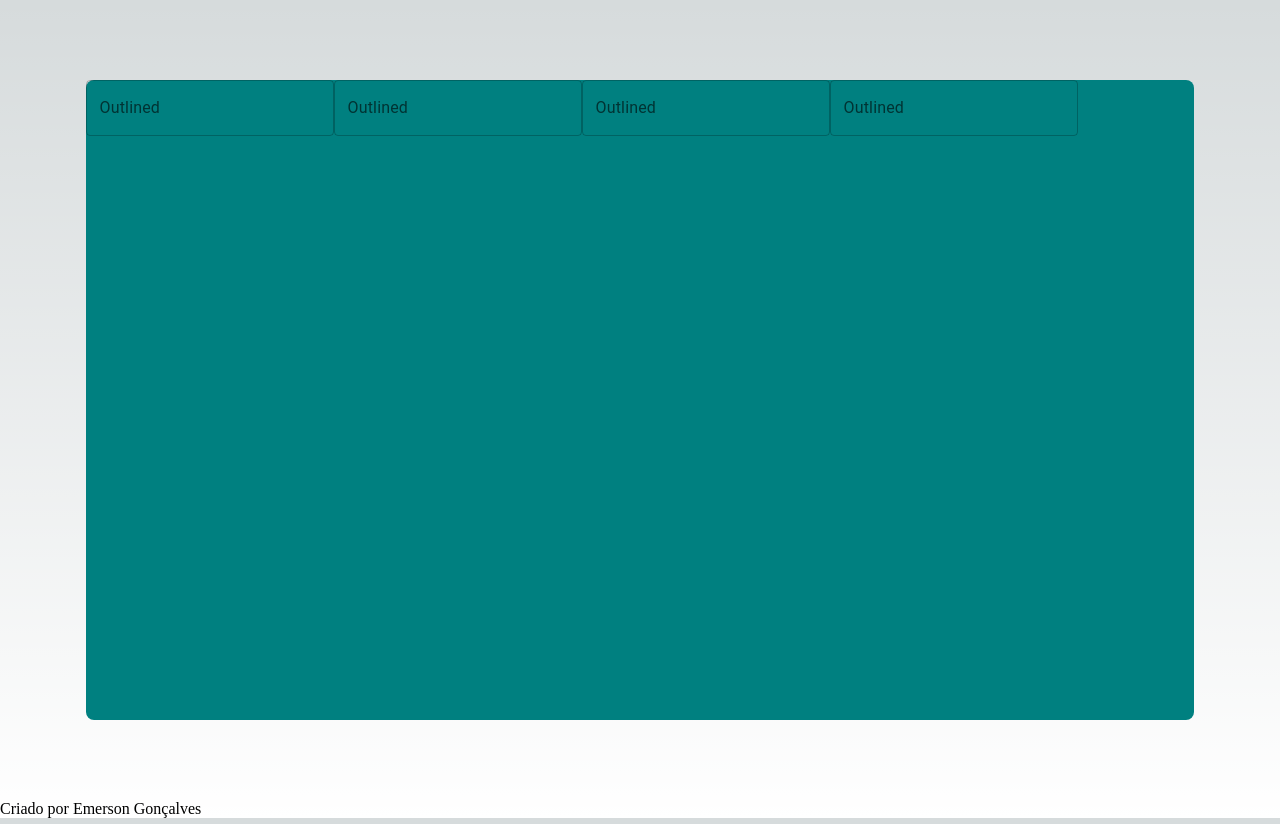
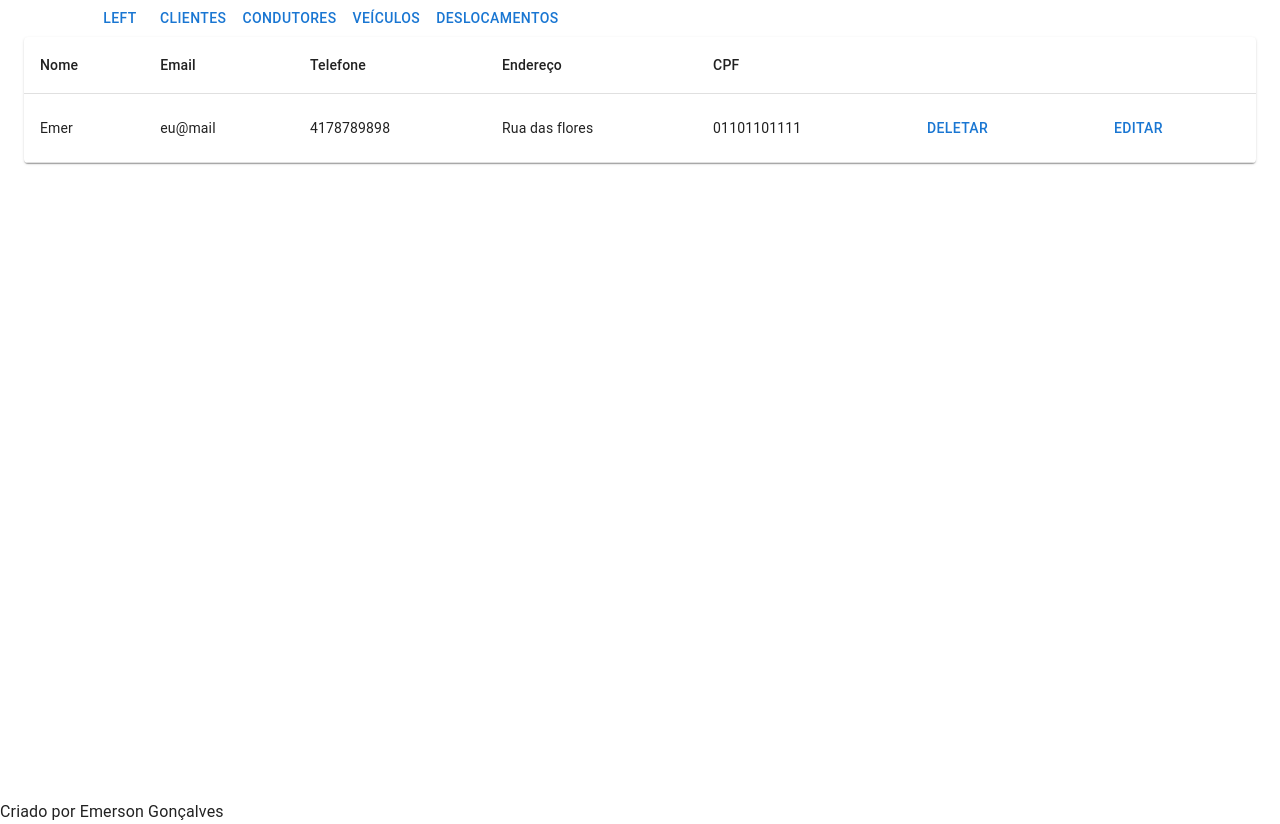
Before and after one commit to emergs/teste_tecnico_deslocamento, a Next.js app: page / in a window 1280 px wide. Built offline with nearby package versions, Linux system fonts and the light colour scheme.

Commit message:
feat:criação do Header

```diff
--- a/package.json
+++ b/package.json
@@ -12,6 +12,7 @@
     "@emotion/react": "^11.11.1",
     "@emotion/styled": "^11.11.0",
     "@fontsource/roboto": "^5.0.3",
+    "@mui/icons-material": "^5.11.16",
     "@mui/material": "^5.13.5",
     "@types/node": "20.3.1",
     "@types/react": "18.2.12",
--- /dev/null
+++ b/src/componentes/Header/index.tsx
@@ -0,0 +1,18 @@
+import { Button, Container } from "@mui/material";
+import SwipeableTemporaryDrawer from "@/componentes/Layout";
+
+const Header = () => {
+  return (
+    <header style={{ width: "100vw" }}>
+      <Container sx={{ display: "flex" }}>
+        <SwipeableTemporaryDrawer />
+        <Button variant="text">Clientes</Button>
+        <Button variant="text">Condutores</Button>
+        <Button variant="text">Veículos</Button>
+        <Button variant="text">Deslocamentos</Button>
+      </Container>
+    </header>
+  );
+};
+
+export default Header;
--- /dev/null
+++ b/src/componentes/Layout/index.tsx
@@ -0,0 +1,87 @@
+import * as React from "react";
+import Box from "@mui/material/Box";
+import Drawer from "@mui/material/Drawer";
+import Button from "@mui/material/Button";
+import List from "@mui/material/List";
+import Divider from "@mui/material/Divider";
+import ListItem from "@mui/material/ListItem";
+import ListItemButton from "@mui/material/ListItemButton";
+import ListItemIcon from "@mui/material/ListItemIcon";
+import ListItemText from "@mui/material/ListItemText";
+import InboxIcon from "@mui/icons-material/MoveToInbox";
+import MailIcon from "@mui/icons-material/Mail";
+
+type Anchor = "top" | "left" | "bottom" | "right";
+
+export default function TemporaryDrawer() {
+  const [state, setState] = React.useState({
+    top: false,
+    left: false,
+    bottom: false,
+    right: false,
+  });
+
+  const toggleDrawer =
+    (anchor: Anchor, open: boolean) =>
+    (event: React.KeyboardEvent | React.MouseEvent) => {
+      if (
+        event.type === "keydown" &&
+        ((event as React.KeyboardEvent).key === "Tab" ||
+          (event as React.KeyboardEvent).key === "Shift")
+      ) {
+        return;
+      }
+
+      setState({ ...state, [anchor]: open });
+    };
+
+  const list = (anchor: Anchor) => (
+    <Box
+      sx={{ width: anchor === "top" || anchor === "bottom" ? "auto" : 250 }}
+      role="presentation"
+      onClick={toggleDrawer(anchor, false)}
+      onKeyDown={toggleDrawer(anchor, false)}
+    >
+      <List>
+        {["Inbox", "Starred", "Send email", "Drafts"].map((text, index) => (
+          <ListItem key={text} disablePadding>
+            <ListItemButton>
+              <ListItemIcon>
+                {index % 2 === 0 ? <InboxIcon /> : <MailIcon />}
+              </ListItemIcon>
+              <ListItemText primary={text} />
+            </ListItemButton>
+          </ListItem>
+        ))}
+      </List>
+      <Divider />
+      <List>
+        {["All mail", "Trash", "Spam"].map((text, index) => (
+          <ListItem key={text} disablePadding>
+            <ListItemButton>
+              <ListItemIcon>
+                {index % 2 === 0 ? <InboxIcon /> : <MailIcon />}
+              </ListItemIcon>
+              <ListItemText primary={text} />
+            </ListItemButton>
+          </ListItem>
+        ))}
+      </List>
+    </Box>
+  );
+
+  return (
+    <div>
+      <React.Fragment key="left">
+        <Button onClick={toggleDrawer("left", true)}>Left</Button>
+        <Drawer
+          anchor="left"
+          open={state["left"]}
+          onClose={toggleDrawer("left", false)}
+        >
+          {list("left")}
+        </Drawer>
+      </React.Fragment>
+    </div>
+  );
+}
--- a/src/pages/index.tsx
+++ b/src/pages/index.tsx
@@ -1,14 +1,39 @@
 import Head from "next/head";
 import Image from "next/image";
 import { Inter } from "next/font/google";
-import styles from "@/styles/Home.module.css";
 import { GetServerSideProps } from "next";
 import Footer from "@/componentes/Footer";
-import { Box, Container, Grid, TextField } from "@mui/material";
+import {
+  Box,
+  Button,
+  Container,
+  CssBaseline,
+  Grid,
+  Paper,
+  Table,
+  TableBody,
+  TableCell,
+  TableContainer,
+  TableHead,
+  TableRow,
+  TextField,
+} from "@mui/material";
+import SwipeableTemporaryDrawer from "@/componentes/Layout";
+import Header from "@/componentes/Header";
 
 const inter = Inter({ subsets: ["latin"] });
 
 export default function Home() {
+  const customers = [
+    {
+      name: "Emer",
+      email: "eu@mail",
+      phone: "4178789898",
+      address: "Rua das flores",
+      cpf: "01101101111",
+    },
+  ];
+
   return (
     <>
       <Head>
@@ -17,26 +42,62 @@ export default function Home() {
         <meta name="viewport" content="width=device-width, initial-scale=1" />
         <link rel="icon" href="/favicon.ico" />
       </Head>
+      <CssBaseline />
       <Container
         maxWidth="xl"
         sx={{
-          height: '100vh',
-          display: 'flex',
-          justifyContent: 'center',
-          alignItems: 'center',
+          height: "100vh",
+          width: "100vw",
+          display: "flex",
+          flexDirection: "column",
         }}
       >
-        <Box sx={{
-          width: "90%",
-          height: "80%",
-          borderRadius: 2,
-          backgroundColor: 'teal',
-          boxSizing: "border-box"
-        }}>
-          <TextField id="outlined-basic" label="Outlined" variant="outlined" />
-          <TextField id="outlined-basic" label="Outlined" variant="outlined" />
-          <TextField id="outlined-basic" label="Outlined" variant="outlined" />
-          <TextField id="outlined-basic" label="Outlined" variant="outlined" />
+        <Header />
+        <Box sx={{ height: "100%" }}>
+          <TableContainer component={Paper}>
+            <Table>
+              <TableHead>
+                <TableRow>
+                  <TableCell>Nome</TableCell>
+                  <TableCell>Email</TableCell>
+                  <TableCell>Telefone</TableCell>
+                  <TableCell>Endereço</TableCell>
+                  <TableCell>CPF</TableCell>
+                  <TableCell></TableCell>
+                  <TableCell></TableCell>
+                </TableRow>
+              </TableHead>
+              <TableBody>
+                {customers?.map((row: any) => (
+                  <TableRow key={row.name}>
+                    <TableCell component="th" scope="row">
+                      {row.name}
+                    </TableCell>
+                    <TableCell>{row.email}</TableCell>
+                    <TableCell>{row.phone}</TableCell>
+                    <TableCell>{row.address}</TableCell>
+                    <TableCell>{row.cpf}</TableCell>
+                    <TableCell>
+                      <Button
+                        id={row._id}
+                        onClick={(e: any) => console.log(e.target.id)}
+                      >
+                        DELETAR
+                      </Button>
+                    </TableCell>
+                    <TableCell>
+                      <Button
+                        id={row._id}
+                        onClick={(e: any) => console.log(e.target.id)}
+                      >
+                        EDITAR
+                      </Button>
+                    </TableCell>
+                  </TableRow>
+                ))}
+              </TableBody>
+            </Table>
+          </TableContainer>
         </Box>
       </Container>
       <Footer />
--- a/src/styles/Home.module.css
+++ /dev/null
@@ -1,229 +0,0 @@
-.main {
-  display: flex;
-  flex-direction: column;
-  justify-content: space-between;
-  align-items: center;
-  padding: 6rem;
-  min-height: 100vh;
-}
-
-.description {
-  display: inherit;
-  justify-content: inherit;
-  align-items: inherit;
-  font-size: 0.85rem;
-  max-width: var(--max-width);
-  width: 100%;
-  z-index: 2;
-  font-family: var(--font-mono);
-}
-
-.description a {
-  display: flex;
-  justify-content: center;
-  align-items: center;
-  gap: 0.5rem;
-}
-
-.description p {
-  position: relative;
-  margin: 0;
-  padding: 1rem;
-  background-color: rgba(var(--callout-rgb), 0.5);
-  border: 1px solid rgba(var(--callout-border-rgb), 0.3);
-  border-radius: var(--border-radius);
-}
-
-.code {
-  font-weight: 700;
-  font-family: var(--font-mono);
-}
-
-.grid {
-  display: grid;
-  grid-template-columns: repeat(4, minmax(25%, auto));
-  width: var(--max-width);
-  max-width: 100%;
-}
-
-.card {
-  padding: 1rem 1.2rem;
-  border-radius: var(--border-radius);
-  background: rgba(var(--card-rgb), 0);
-  border: 1px solid rgba(var(--card-border-rgb), 0);
-  transition: background 200ms, border 200ms;
-}
-
-.card span {
-  display: inline-block;
-  transition: transform 200ms;
-}
-
-.card h2 {
-  font-weight: 600;
-  margin-bottom: 0.7rem;
-}
-
-.card p {
-  margin: 0;
-  opacity: 0.6;
-  font-size: 0.9rem;
-  line-height: 1.5;
-  max-width: 30ch;
-}
-
-.center {
-  display: flex;
-  justify-content: center;
-  align-items: center;
-  position: relative;
-  padding: 4rem 0;
-}
-
-.center::before {
-  background: var(--secondary-glow);
-  border-radius: 50%;
-  width: 480px;
-  height: 360px;
-  margin-left: -400px;
-}
-
-.center::after {
-  background: var(--primary-glow);
-  width: 240px;
-  height: 180px;
-  z-index: -1;
-}
-
-.center::before,
-.center::after {
-  content: '';
-  left: 50%;
-  position: absolute;
-  filter: blur(45px);
-  transform: translateZ(0);
-}
-
-.logo {
-  position: relative;
-}
-/* Enable hover only on non-touch devices */
-@media (hover: hover) and (pointer: fine) {
-  .card:hover {
-    background: rgba(var(--card-rgb), 0.1);
-    border: 1px solid rgba(var(--card-border-rgb), 0.15);
-  }
-
-  .card:hover span {
-    transform: translateX(4px);
-  }
-}
-
-@media (prefers-reduced-motion) {
-  .card:hover span {
-    transform: none;
-  }
-}
-
-/* Mobile */
-@media (max-width: 700px) {
-  .content {
-    padding: 4rem;
-  }
-
-  .grid {
-    grid-template-columns: 1fr;
-    margin-bottom: 120px;
-    max-width: 320px;
-    text-align: center;
-  }
-
-  .card {
-    padding: 1rem 2.5rem;
-  }
-
-  .card h2 {
-    margin-bottom: 0.5rem;
-  }
-
-  .center {
-    padding: 8rem 0 6rem;
-  }
-
-  .center::before {
-    transform: none;
-    height: 300px;
-  }
-
-  .description {
-    font-size: 0.8rem;
-  }
-
-  .description a {
-    padding: 1rem;
-  }
-
-  .description p,
-  .description div {
-    display: flex;
-    justify-content: center;
-    position: fixed;
-    width: 100%;
-  }
-
-  .description p {
-    align-items: center;
-    inset: 0 0 auto;
-    padding: 2rem 1rem 1.4rem;
-    border-radius: 0;
-    border: none;
-    border-bottom: 1px solid rgba(var(--callout-border-rgb), 0.25);
-    background: linear-gradient(
-      to bottom,
-      rgba(var(--background-start-rgb), 1),
-      rgba(var(--callout-rgb), 0.5)
-    );
-    background-clip: padding-box;
-    backdrop-filter: blur(24px);
-  }
-
-  .description div {
-    align-items: flex-end;
-    pointer-events: none;
-    inset: auto 0 0;
-    padding: 2rem;
-    height: 200px;
-    background: linear-gradient(
-      to bottom,
-      transparent 0%,
-      rgb(var(--background-end-rgb)) 40%
-    );
-    z-index: 1;
-  }
-}
-
-/* Tablet and Smaller Desktop */
-@media (min-width: 701px) and (max-width: 1120px) {
-  .grid {
-    grid-template-columns: repeat(2, 50%);
-  }
-}
-
-@media (prefers-color-scheme: dark) {
-  .vercelLogo {
-    filter: invert(1);
-  }
-
-  .logo {
-    filter: invert(1) drop-shadow(0 0 0.3rem #ffffff70);
-  }
-}
-
-@keyframes rotate {
-  from {
-    transform: rotate(360deg);
-  }
-  to {
-    transform: rotate(0deg);
-  }
-}
```
Also changed, not shown: .codesandbox/tasks.json (added), 1 other file (tests, documents, lock files or other folders).
